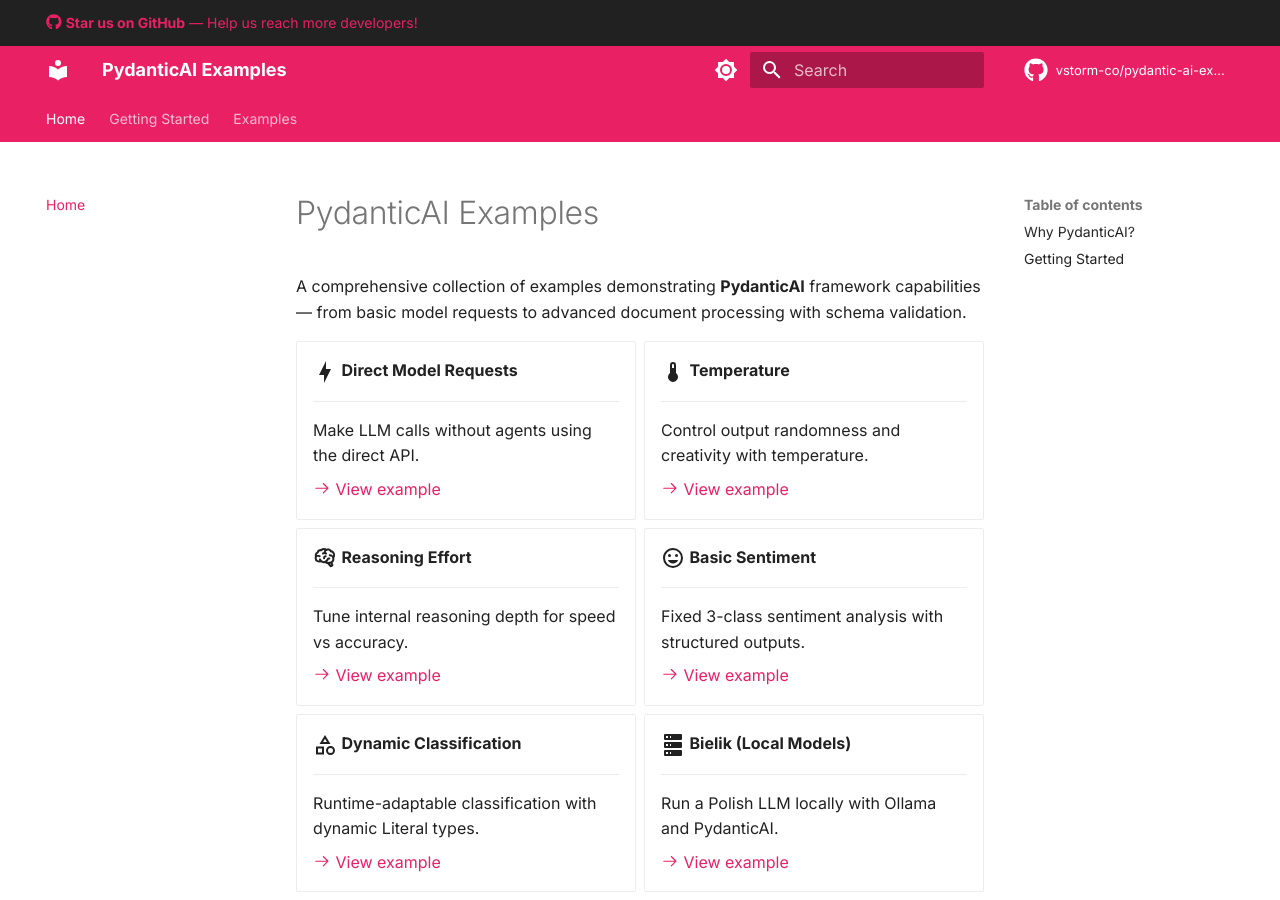
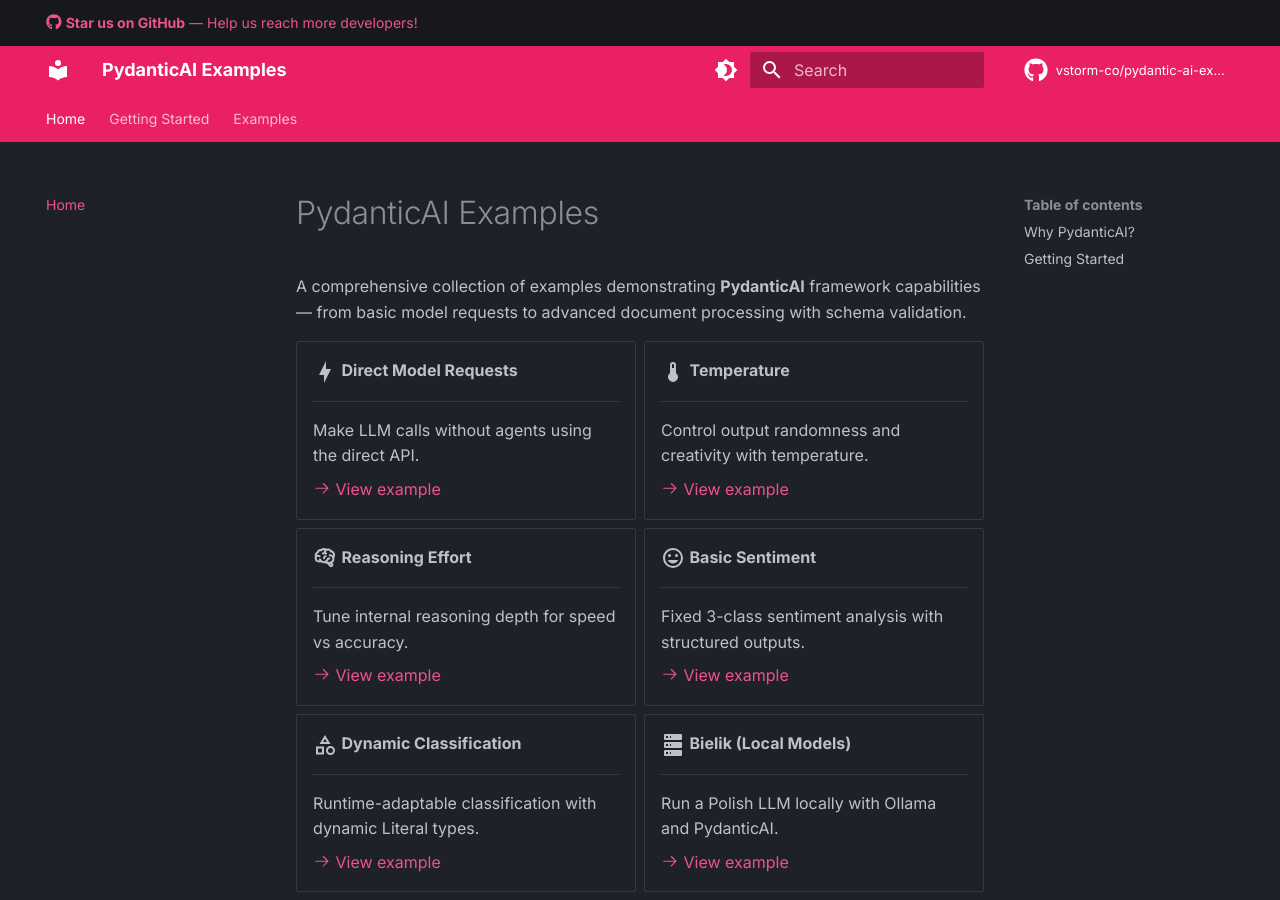
Before and after one commit to vstorm-co/pydantic-ai-examples, an MkDocs documentation site: the page built from docs/index.md, in a window 1280 px wide and 900 px high. Built offline with MkDocs 1.6.1 and Material for MkDocs 9.7.7, drawn with Linux system fonts in a browser that asks for light colours; comment, search, counter and statistics services are not loaded.

```diff
--- a/mkdocs.yml
+++ b/mkdocs.yml
@@ -9,18 +9,18 @@ theme:
   name: material
   custom_dir: docs/overrides
   palette:
+    - scheme: slate
+      primary: pink
+      accent: pink
+      toggle:
+        icon: material/brightness-4
+        name: Switch to light mode
     - scheme: default
       primary: pink
       accent: pink
       toggle:
         icon: material/brightness-7
         name: Switch to dark mode
-    - scheme: slate
-      primary: pink
-      accent: pink
-      toggle:
-        icon: material/brightness-4
-        name: Switch to light mode
   font:
     text: Inter
     code: JetBrains Mono
```
